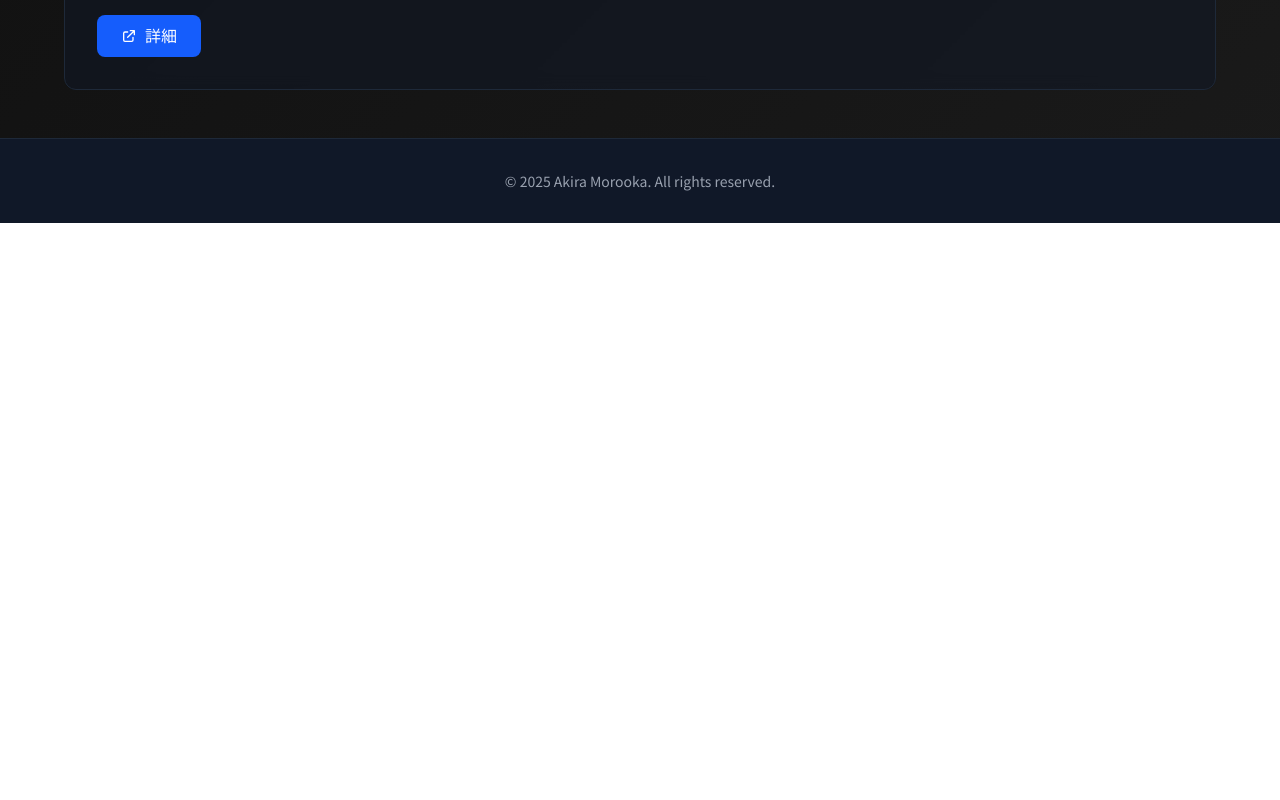
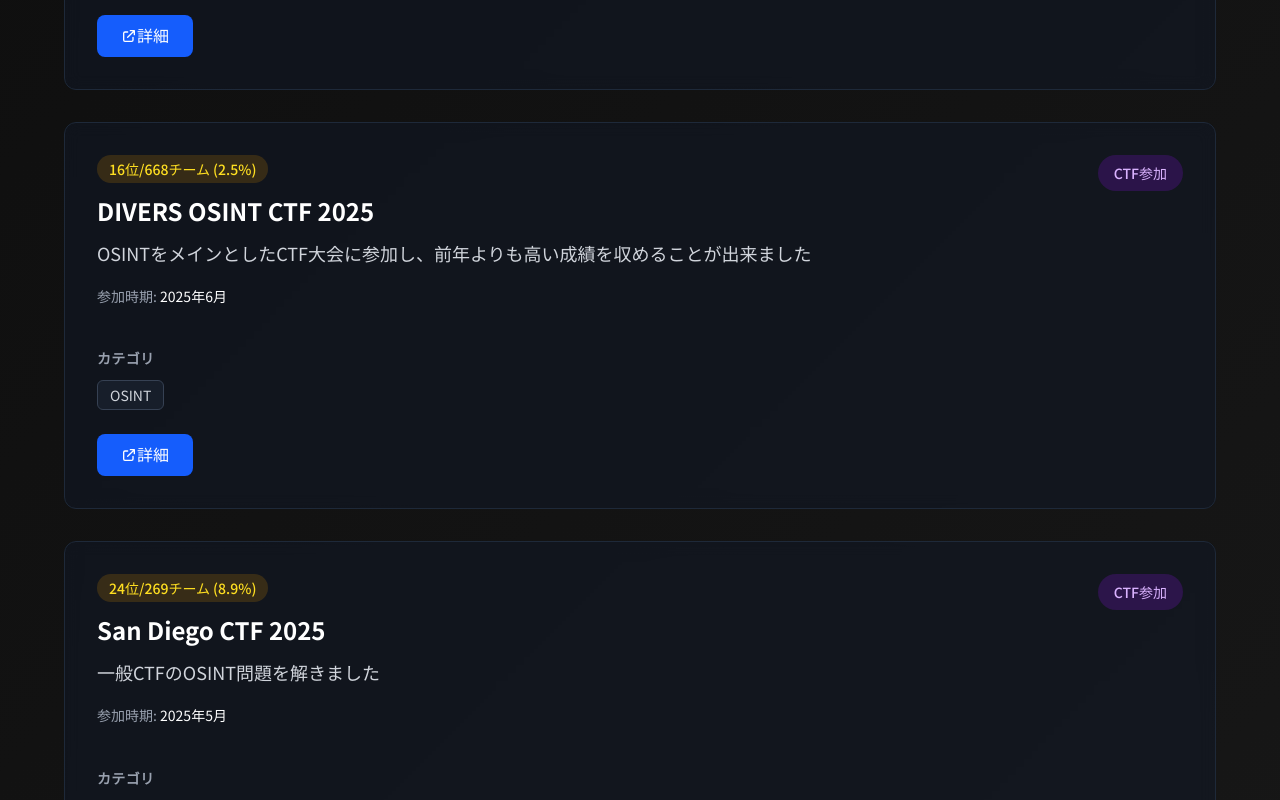
Before and after one commit to araaki12345/portfolio, a Next.js app: page /works in a window 1280 px wide. Shown: the part 1620-2420 px from the top of the page. Before the commit the page ends 1843 px from the top, so only its background shows below. Built offline with nearby package versions, Linux system fonts and the light colour scheme.

Commit message:
feat: worksコンテンツの追加

```diff
--- a/app/works/page.tsx
+++ b/app/works/page.tsx
@@ -32,25 +32,92 @@ export default function Works() {
       id: 4,
       title: "Thank you 天竜",
       type: "成果物",
-      description: "オープンデータを活用したアイデアソンである「チャレンジ！！オープンガバナンス 2024」にて発表したWebサイト",
+      description:
+        "オープンデータを活用したアイデアソンである「チャレンジ！！オープンガバナンス 2024」にて発表したWebサイト",
       tech: ["Next.js", "TypeScript", "Tailwind CSS", "Supabase"],
       status: "公開中(データベースやChatGPTのAPIは停止しています)",
       link: "https://cog2024hamamatsu.vercel.app",
-    }
+    },
+    // CTF結果を追加
+    {
+      id: 5,
+      title: "DIVERS OSINT CTF 2025",
+      type: "CTF参加",
+      description: "OSINTをメインとしたCTF大会に参加し、前年よりも高い成績を収めることが出来ました",
+      tech: ["OSINT"],
+      rank: "16位",
+      totalTeams: 668,
+      percentage: "2.5%",
+      date: "2025年6月",
+      link: "https://ctftime.org/event/2751/",
+    },
+    {
+      id: 6,
+      title: "San Diego CTF 2025",
+      type: "CTF参加",
+      description: "一般CTFのOSINT問題を解きました",
+      tech: ["OSINT"],
+      rank: "24位",
+      totalTeams: 269,
+      percentage: "8.9%",
+      date: "2025年5月",
+      link: "https://ctftime.org/event/2785/",
+    },
+    {
+      id: 7,
+      title: "Crate-CTF 2024",
+      type: "CTF参加",
+      description:
+        "一般CTFのOSINT分野の問題を解き、全問完答しました。",
+      tech: ["OSINT"],
+      rank: "13位",
+      totalTeams: 227,
+      percentage: "5.7%",
+      date: "2024年11月",
+      link: "https://ctftime.org/event/2489/",
+    },
+    {
+      id: 8,
+      title: "DIVERS OSINT CTF 2024",
+      type: "CTF参加",
+      description:
+        "初めてCTFに出場しました",
+      tech: ["OSINT"],
+      rank: "26位",
+      totalTeams: 453,
+      percentage: "5.7%",
+      date: "2024年6月",
+      link: "https://ctftime.org/event/2365/",
+    },
   ];
 
-  const getStatusColor = (status: string) => {
-    if (status.includes("停止中")) {
+  const getStatusColor = (status: string | undefined) => {
+    if (status && (status.includes("停止中") || status === "完了")) {
       return {
         bg: "bg-red-500",
         bgLight: "bg-red-500/10",
         text: "text-red-400",
       };
-    } else {
+    } else if (status) {
       return {
         bg: "bg-green-500",
         bgLight: "bg-green-500/10",
         text: "text-green-400",
+      };
+    }
+    return null;
+  };
+
+  const getTypeColor = (type: string) => {
+    if (type === "CTF参加") {
+      return {
+        bg: "bg-purple-600/20",
+        text: "text-purple-300",
+      };
+    } else {
+      return {
+        bg: "bg-blue-600/20",
+        text: "text-blue-300",
       };
     }
   };
@@ -60,10 +127,10 @@ export default function Works() {
       {/* ヘッダーセクション */}
       <section className="text-center mb-12">
         <div className="bg-blue-500 bg-clip-text text-transparent">
-          <h1 className="text-4xl font-bold mb-4">成果物とレポート</h1>
+          <h1 className="text-4xl font-bold mb-4">成果物と実績</h1>
         </div>
         <p className="text-xl text-gray-400">
-          これまでに作成したレポートや成果物
+          これまでに作成した成果物や各種イベントにおける実績をまとめています
         </p>
         <div className="w-24 h-1 bg-blue-500 mx-auto rounded-full mt-6"></div>
       </section>
@@ -71,7 +138,7 @@ export default function Works() {
       {/* 作品一覧 */}
       <section className="grid gap-8">
         {items.map((item) => {
-          const statusColor = getStatusColor(item.status);
+          const typeColor = getTypeColor(item.type);
 
           return (
             <div
@@ -81,14 +148,31 @@ export default function Works() {
               <div className="flex flex-col md:flex-row md:items-start md:justify-between mb-6">
                 <div className="flex-1">
                   <div className="flex items-center mb-3">
+                    {/* CTF参加以外の場合のみステータス表示 */}
+                    {item.type !== "CTF参加" && (
+                      <>
                         <span
-                      className={`inline-block w-3 h-3 ${statusColor.bg} rounded-full mr-3`}
+                          className={`inline-block w-3 h-3 ${
+                            getStatusColor(item.status)?.bg
+                          } rounded-full mr-3`}
                         ></span>
                         <span
-                      className={`text-sm ${statusColor.text} font-medium ${statusColor.bgLight} px-2 py-1 rounded-full`}
+                          className={`text-sm ${
+                            getStatusColor(item.status)?.text
+                          } font-medium ${
+                            getStatusColor(item.status)?.bgLight
+                          } px-2 py-1 rounded-full`}
                         >
                           {item.status}
                         </span>
+                      </>
+                    )}
+                    {/* CTF結果の場合、順位情報を表示 */}
+                    {item.type === "CTF参加" && (
+                      <span className="text-sm bg-yellow-600/20 text-yellow-300 px-3 py-1 rounded-full font-medium">
+                        {item.rank}/{item.totalTeams}チーム ({item.percentage})
+                      </span>
+                    )}
                   </div>
 
                   <h2 className="text-2xl font-bold text-white mb-3">
@@ -98,10 +182,22 @@ export default function Works() {
                   <p className="text-gray-300 text-lg mb-4">
                     {item.description}
                   </p>
+
+                  {/* CTF参加の場合、参加時期を表示 */}
+                  {item.type === "CTF参加" && (
+                    <div className="mb-4">
+                      <span className="text-sm text-gray-400">
+                        参加時期:{" "}
+                        <span className="text-white">{item.date}</span>
+                      </span>
+                    </div>
+                  )}
                 </div>
 
                 <div className="text-right">
-                  <span className="inline-block bg-blue-600/20 text-blue-300 px-4 py-2 rounded-full text-sm font-medium">
+                  <span
+                    className={`inline-block ${typeColor.bg} ${typeColor.text} px-4 py-2 rounded-full text-sm font-medium`}
+                  >
                     {item.type}
                   </span>
                 </div>
@@ -110,7 +206,7 @@ export default function Works() {
               {/* 使用技術 */}
               <div className="mb-6">
                 <h3 className="text-sm font-semibold text-gray-400 mb-3 uppercase tracking-wide">
-                  使用技術
+                  {item.type === "CTF参加" ? "カテゴリ" : "使用技術"}
                 </h3>
                 <div className="flex flex-wrap gap-2">
                   {item.tech.map((tech, index) => (
@@ -146,7 +242,7 @@ export default function Works() {
                         d="M10 6H6a2 2 0 00-2 2v10a2 2 0 002 2h10a2 2 0 002-2v-4M14 4h6m0 0v6m0-6L10 14"
                       />
                     </svg>
-                    <span>詳細</span>
+                    {"詳細"}
                   </a>
                 )}
               </div>
```
Lines whose indentation alone changed are shown as unchanged.
